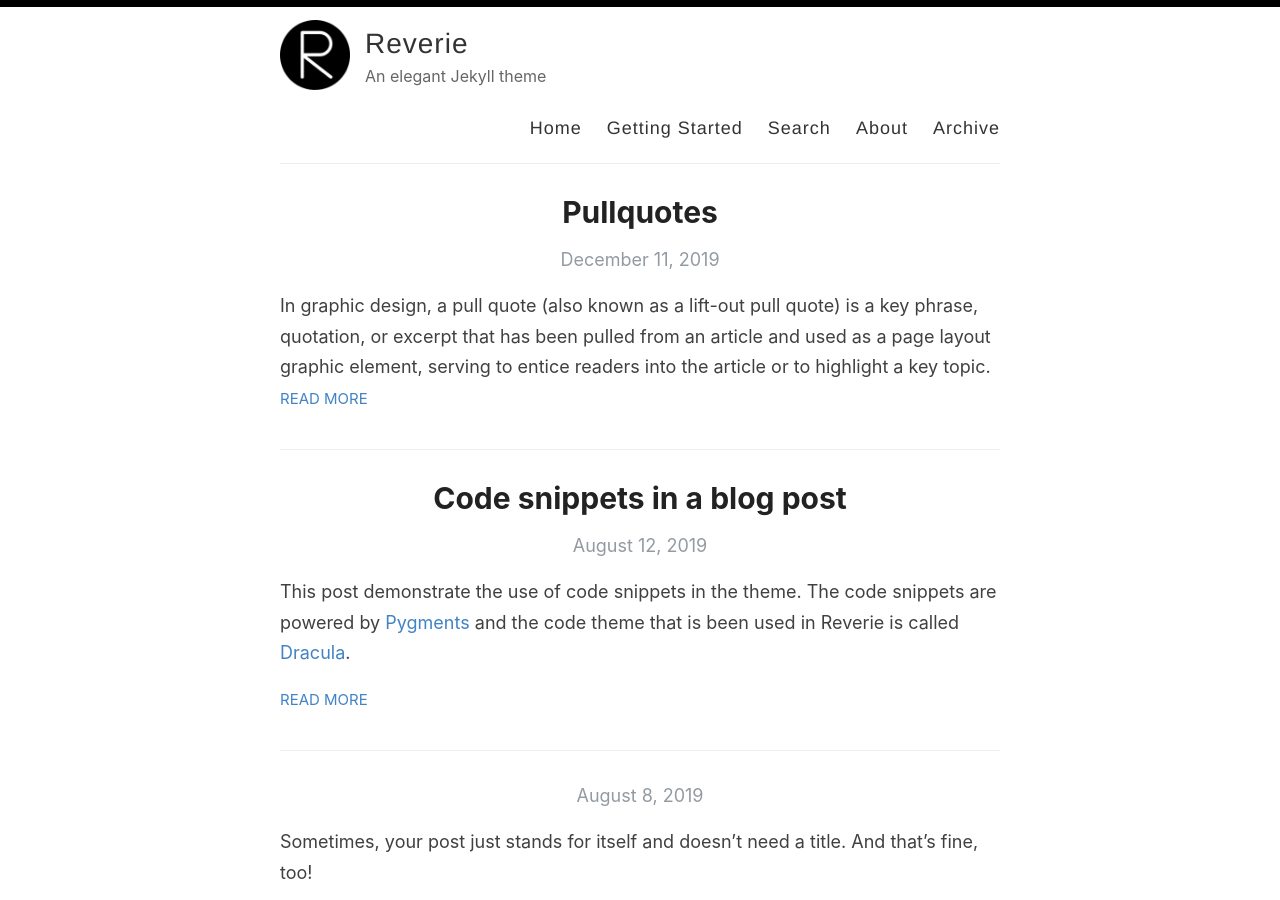
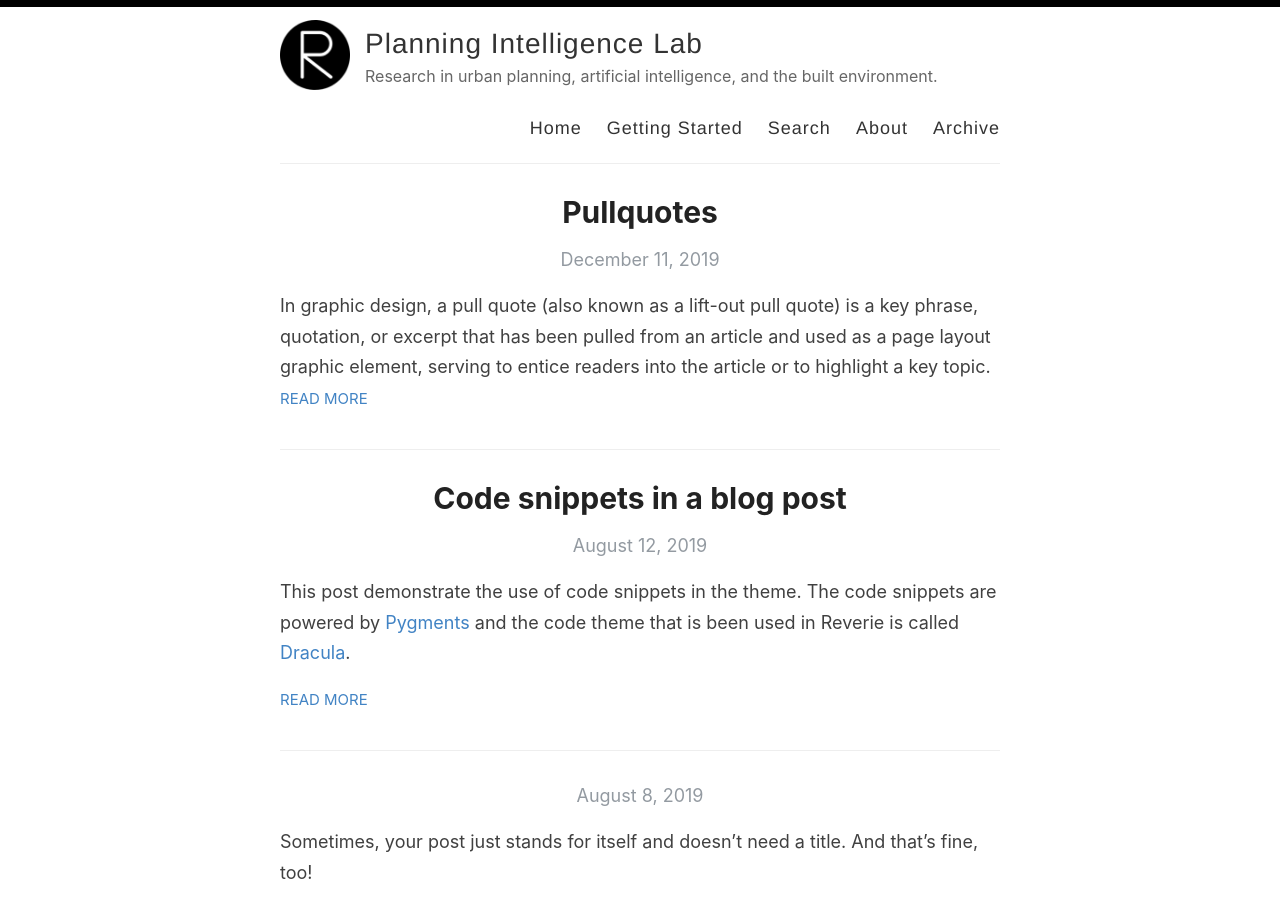
Before and after one commit to urbanxinyuf/urbanxinyuf.github.io, a Jekyll site: the page built from index.html, in a window 1280 px wide and 900 px high. Built offline with Jekyll 4.4.1, drawn with Linux system fonts in a browser that asks for light colours; the list of posts is cut into pages by our own code.

Commit message:
Update _config.yml

```diff
--- a/_config.yml
+++ b/_config.yml
@@ -3,13 +3,13 @@
 #
 
 # Name of your site (displayed in the header)
-name: Reverie
+name: Planning Intelligence Lab
 
 # Name of the author
-author: Amit Merchant
+author: Xinyu Fu
 
 # Short bio or description (displayed in the header)
-description: An elegant Jekyll theme
+description: Research in urban planning, artificial intelligence, and the built environment.
 
 # URL of your avatar or profile pic (you could use your GitHub profile pic)
 avatar: /images/reverie.png
```
